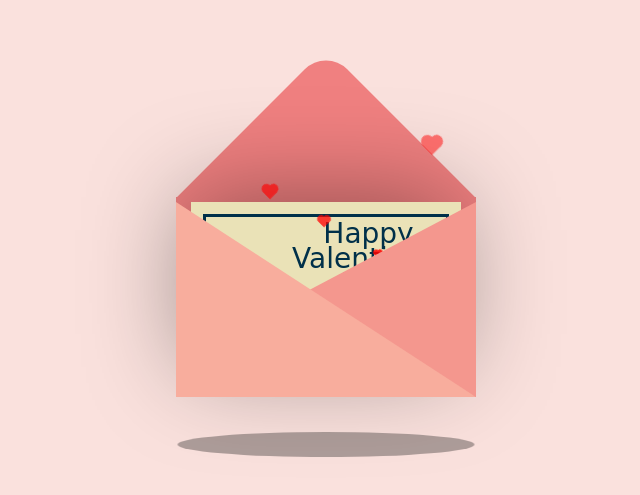
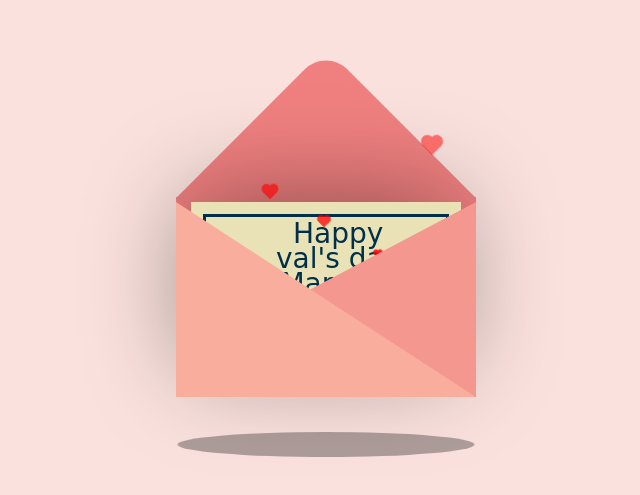
Before and after one commit to dev-419/to-the-love-of-my-life, a plain HTML site: page index.html in a window 1280 px wide. Shown: the part 141-636 px from the top of the page, without its empty margins (314-954 px from the left). Drawn offline with nearby package versions, Linux system fonts and the light colour scheme.

Commit message:
Update index.html

```diff
--- a/index.html
+++ b/index.html
@@ -14,7 +14,7 @@
     <div class="envelope"></div>
     <div class="front"></div>
     <div class="card">
-      <div class="text">Happy     </br>Valentine's Day     </br>Marg     </div>
+      <div class="text">Happy</br> val's day </br>Margery</div>
       <div class="heart" </div>
       </div>
       <div class="hearts">
```
